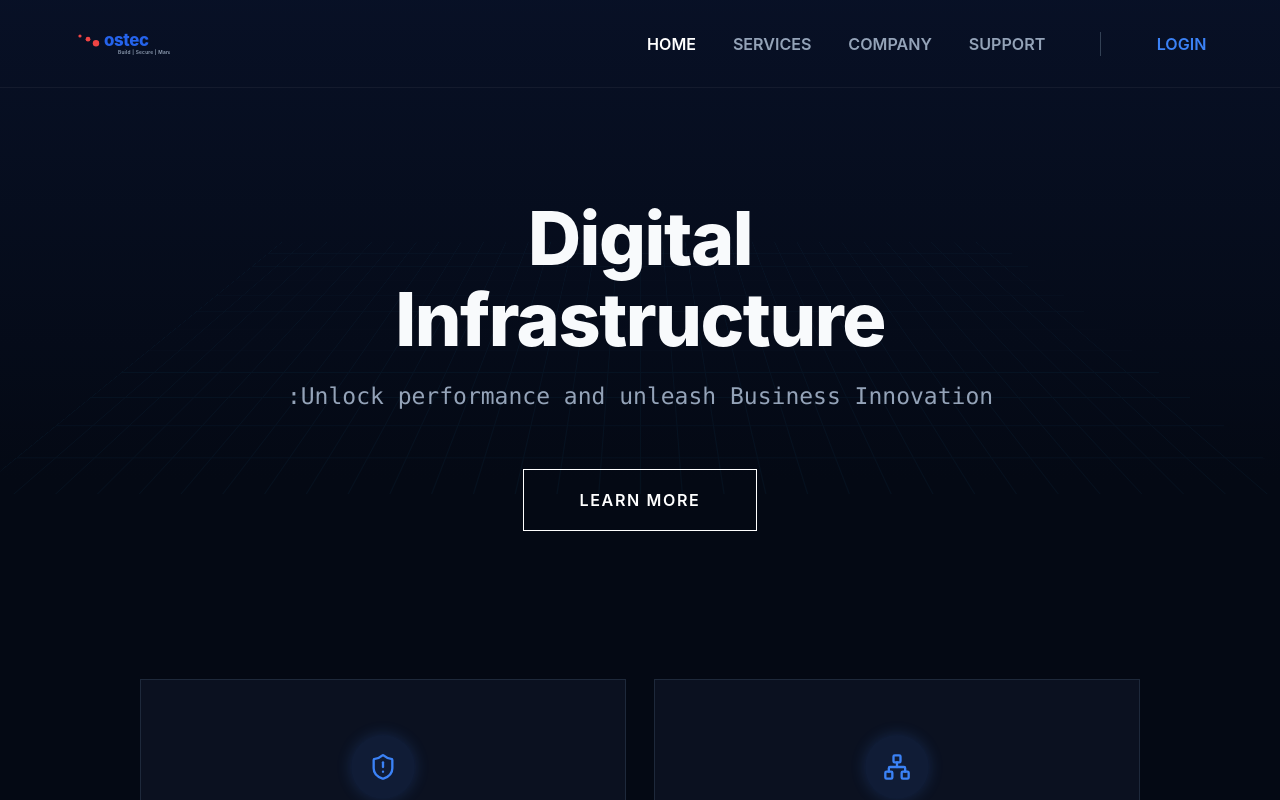
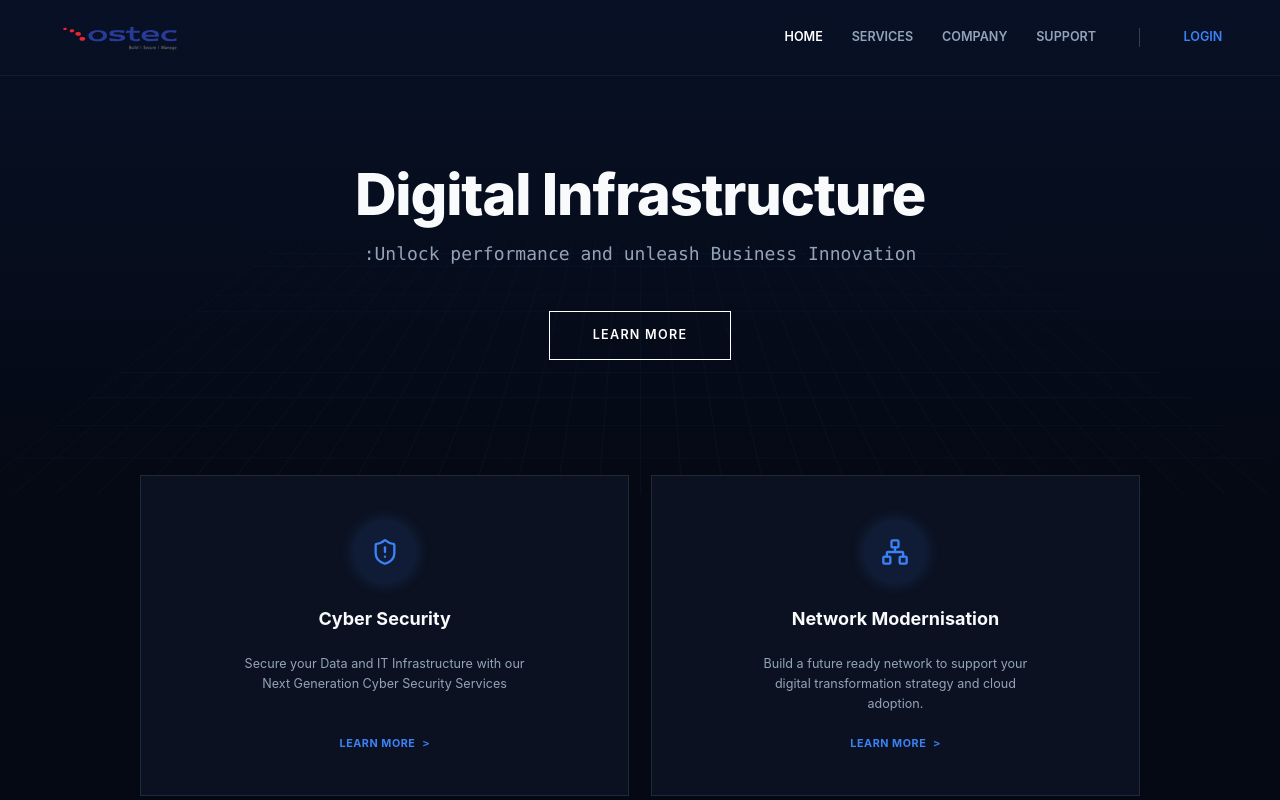
Before and after one commit to AdebayoAkingbade/ShieldOS, a Next.js app: page / in a window 1280 px wide. Shown: the top 800 px of the page. Built offline with nearby package versions, Linux system fonts and the light colour scheme.

Commit message:
logo fix

```diff
--- a/app/globals.css
+++ b/app/globals.css
@@ -60,10 +60,10 @@ body {
   overflow-x: hidden;
 }
 
-/* Slightly larger base on desktop so rem-based text stays readable */
+/* More compact base on desktop for high-density UI */
 @media (min-width: 1024px) {
   html {
-    font-size: 115%; /* bumps 0.6rem → ~11px, 0.75rem → ~13.8px */
+    font-size: 90%; /* bumps 0.6rem → ~8.6px, 0.75rem → ~10.8px */
   }
 }
 
```
Also changed, not shown: public/logo.svg.
